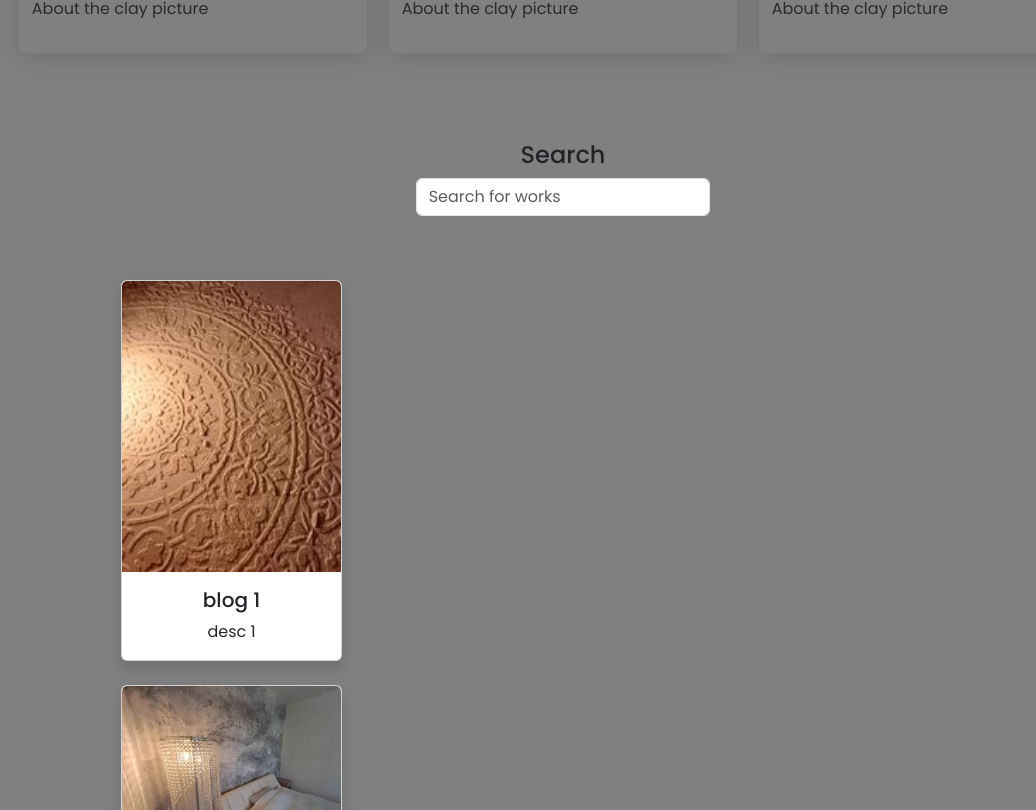
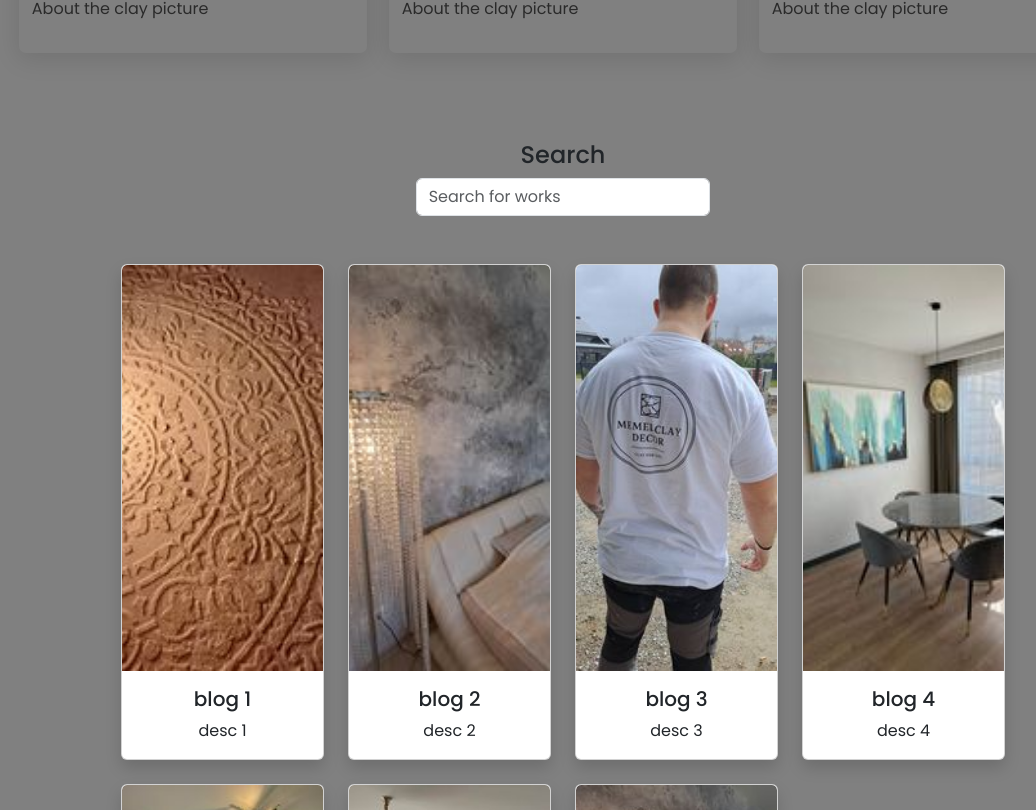
Before and after one commit to ModestasDeksnys/clay-web, a React (Create React App) app: page /service in a window 1280 px wide. Shown: the part 1430-2240 px from the top of the page, without its empty margins (77-1113 px from the left). Built offline with nearby package versions, Linux system fonts and the light colour scheme.

Commit message:
Apply display flex to search with scss

```diff
--- a/db.json
+++ b/db.json
@@ -1,11 +1,5 @@
 {
   "users": [
-    {
-      "id": 5,
-      "name": "dgdfhfgh",
-      "email": "ghffh@gmail.com",
-      "phone": "1111111"
-    },
     {
       "id": 6,
       "name": "retre",
@@ -20,6 +14,11 @@
       "id": 8,
       "name": "grdgrdg",
       "email": "rgfgfrg@gmail.com"
+    },
+    {
+      "id": 9,
+      "name": "cgnhcg",
+      "email": "fdgdfgdfgh@gmail.com"
     }
   ]
 }
--- a/src/SearchPage/Search.js
+++ b/src/SearchPage/Search.js
@@ -15,11 +15,11 @@ const Search = () => {
     })
     return (
         <section className='py-4 container'>
-            <div className='row justify-content-center'>
+            <div className=' justify-content-center'>
 
 
-                <div className='col-12 mb-5'>
-                    <div className='mb-3 col-4 mx-auto text-center'>
+                <div className='col- mb-5'>
+                    <div className='mb-2 col-4 mx-auto text-center'>
                         <label className='form-lable h4'>Search</label>
                         <input className='form-control' type='text'
                          placeholder='Search for works'
@@ -31,10 +31,10 @@ const Search = () => {
 
                 </div>
                 </div>
-
+                <div className='row'>
                 {dataSearch.map((item, index) => {
                     return (
-                <div className='col-11 col-md-6 col-lg-3 mx-0 mb-4' >
+                <div className='col col-md-6 col-lg-3 mx-0 mb-4' >
                     <div className="card p-0 overflow-hidden h-100 shadow">
                         <img src={item.img} className='card-img-top'/>
                         <div className="card-body">
@@ -43,8 +43,8 @@ const Search = () => {
                         </div>
                     </div>
                 </div>
-            )
-        })}
+            )})}
+            </div>
         </section>
     )
     }
--- /dev/null
+++ b/src/SearchPage/SearchApp.scss
@@ -0,0 +1,6 @@
+.row {
+    display: flex;
+    flex-wrap: wrap;
+    margin-right: -15px;
+    margin-left: -15px;
+}
```
